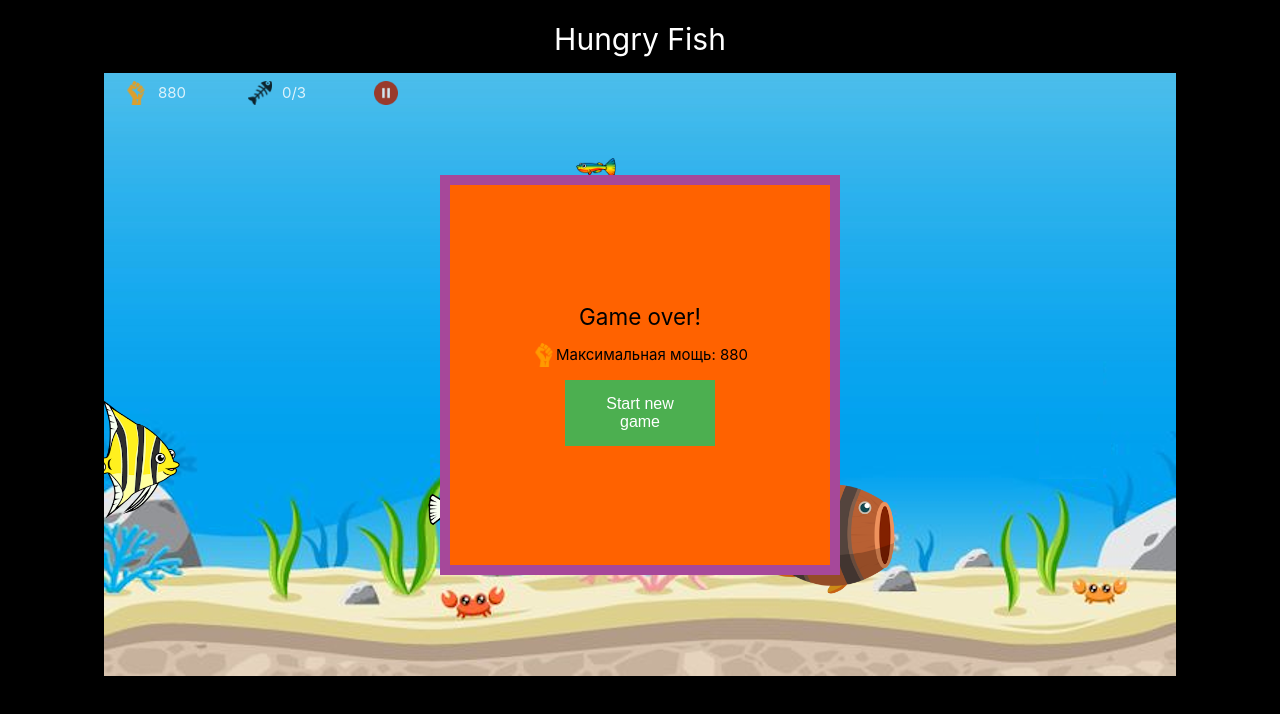
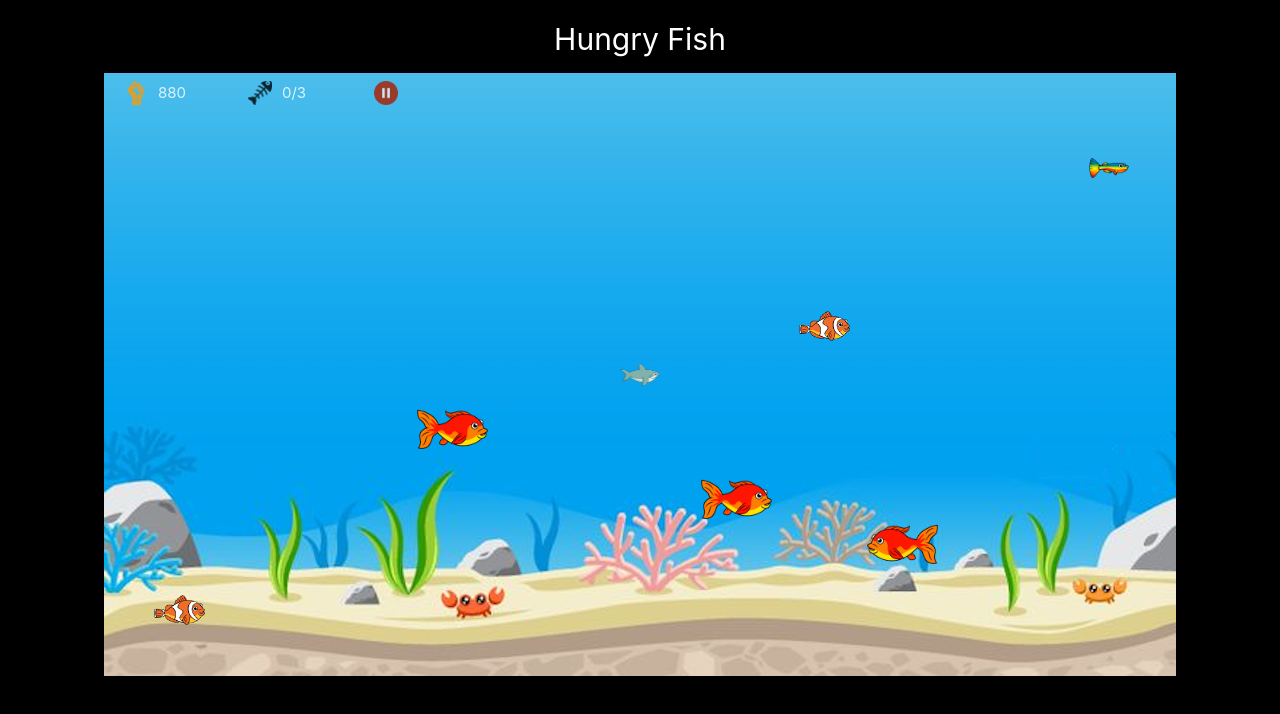
Before and after one commit to bodemaxim/hungry-fish, a Vue app: page / in a window 1280 px wide. Shown: the top 714 px of the page. Built offline with nearby package versions, Linux system fonts and the light colour scheme.

Commit message:
small fish at start, diagonal speed

```diff
--- a/src/components/Player.ts
+++ b/src/components/Player.ts
@@ -7,6 +7,7 @@ export const basicPlayerFish: IPlayer = {
   imageRightPath: 'images/shark-right.svg',
   imageLeftPath: 'images/shark-left.svg',
   speed: 5,
+  diagonalSpeed: 4,
   top: 0,
   left: 0,
   key: 0
--- a/src/interfaces/IPlayer.ts
+++ b/src/interfaces/IPlayer.ts
@@ -30,6 +30,11 @@ export interface IPlayer {
    */
   speed: number
   /**
+   * Скорость рыбы при движении по диагонали (смещение в px по X и по Y каждый кадр).
+   * @type {number}
+   */
+  diagonalSpeed: number
+  /**
    * Расположение от верха игрового окна.
    * @type {number}
    */
--- a/src/views/Game.vue
+++ b/src/views/Game.vue
@@ -99,6 +99,16 @@ const isActionsPopupVisible: Ref<boolean> = ref<boolean>(false)
  * Флаг видимости всплывающего окна конца игры.
  */
 const isGameOverPopupVisible: Ref<boolean> = ref<boolean>(false)
+
+/**
+ * Счетчик рыб, появившихся в игре (временно используется для смены уровней).
+ */
+let fishCount = 0
+
+/**
+ * Рыбы в игре. На старте в игру пускаются только маленькие рыбы.
+ */
+let fishDictionaryForLevel: IFishObject[] = fishDictionary.slice(0, 6)
 //#endregion Данные
 
 //#region Методы
@@ -188,13 +198,18 @@ const setTimerForAddNewFish = () => {
 const addNewFish = () => {
   setTimerForAddNewFish()
 
-  const newFishIndex = generateRandomNumber(0, fishDictionary.length)
-  const newFish: IFishObject = JSON.parse(JSON.stringify(fishDictionary[newFishIndex]))
+  const newFishIndex = generateRandomNumber(0, fishDictionaryForLevel.length)
+  const newFish: IFishObject = JSON.parse(JSON.stringify(fishDictionaryForLevel[newFishIndex]))
 
   newFish.top = generateRandomNumber(newFish.height, gameWindowHeight - newFish.height)
   newFish.left = newFish.goesRight ? -newFish.width : gameWindowWidth + newFish.width
 
   fishInGame.value = [...fishInGame.value, newFish]
+
+  fishCount++
+  console.log(fishCount)
+  console.log(fishDictionaryForLevel)
+  if (fishCount > 30) fishDictionaryForLevel = JSON.parse(JSON.stringify(fishDictionary))
 }
 
 /**
@@ -382,7 +397,7 @@ const onKeyDown = (e: KeyboardEvent) => {
         keys.arrowLeftEnabled = true
         break
       case ' ':
-        if (isGameOverPopupVisible) break
+        if (isGameOverPopupVisible.value) break
         if (isActionsPopupVisible.value) onResume()
         else onPause()
         break
@@ -450,23 +465,23 @@ const changePlayerPosition = (control: Controls) => {
       player.value.imagePath = player.value.imageLeftPath
       break
     case Controls.upLeft:
-      player.value.top = player.value.top - player.value.speed
-      player.value.left = player.value.left - player.value.speed
+      player.value.top = player.value.top - player.value.diagonalSpeed
+      player.value.left = player.value.left - player.value.diagonalSpeed
       player.value.imagePath = player.value.imageLeftPath
       break
     case Controls.upRight:
-      player.value.top = player.value.top - player.value.speed
-      player.value.left = player.value.left + player.value.speed
+      player.value.top = player.value.top - player.value.diagonalSpeed
+      player.value.left = player.value.left + player.value.diagonalSpeed
       player.value.imagePath = player.value.imageRightPath
       break
     case Controls.downLeft:
-      player.value.top = player.value.top + player.value.speed
-      player.value.left = player.value.left - player.value.speed
+      player.value.top = player.value.top + player.value.diagonalSpeed
+      player.value.left = player.value.left - player.value.diagonalSpeed
       player.value.imagePath = player.value.imageLeftPath
       break
     case Controls.downRight:
-      player.value.top = player.value.top + player.value.speed
-      player.value.left = player.value.left + player.value.speed
+      player.value.top = player.value.top + player.value.diagonalSpeed
+      player.value.left = player.value.left + player.value.diagonalSpeed
       player.value.imagePath = player.value.imageRightPath
       break
   }
@@ -483,6 +498,10 @@ onUnmounted(() => {
 })
 
 //#endregion Управление
+
+//#region Уровни
+
+//#endregion Уровни
 
 //#region Инициализация (порядок вызова функций важен)
 initPlayer(basicPlayerFish)
```
